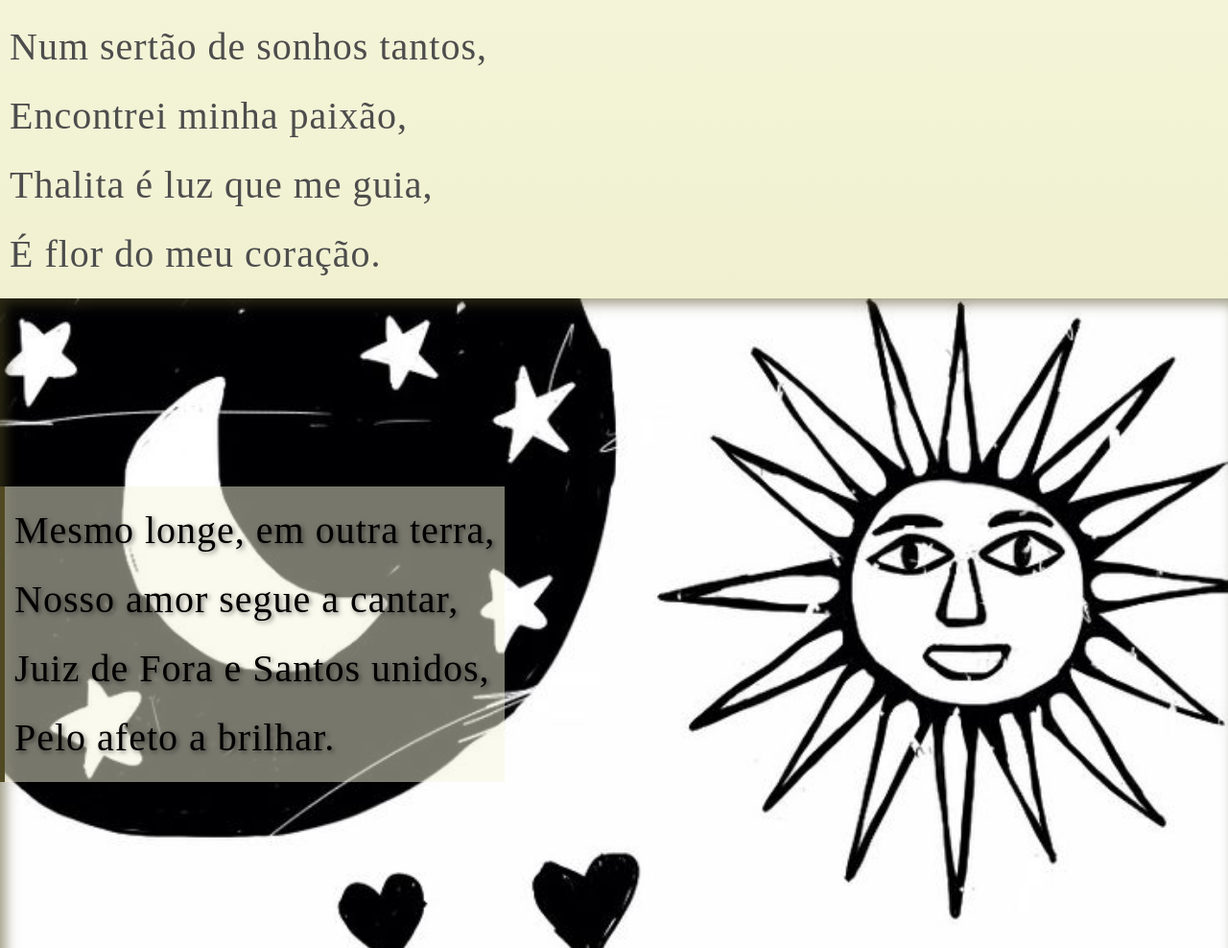
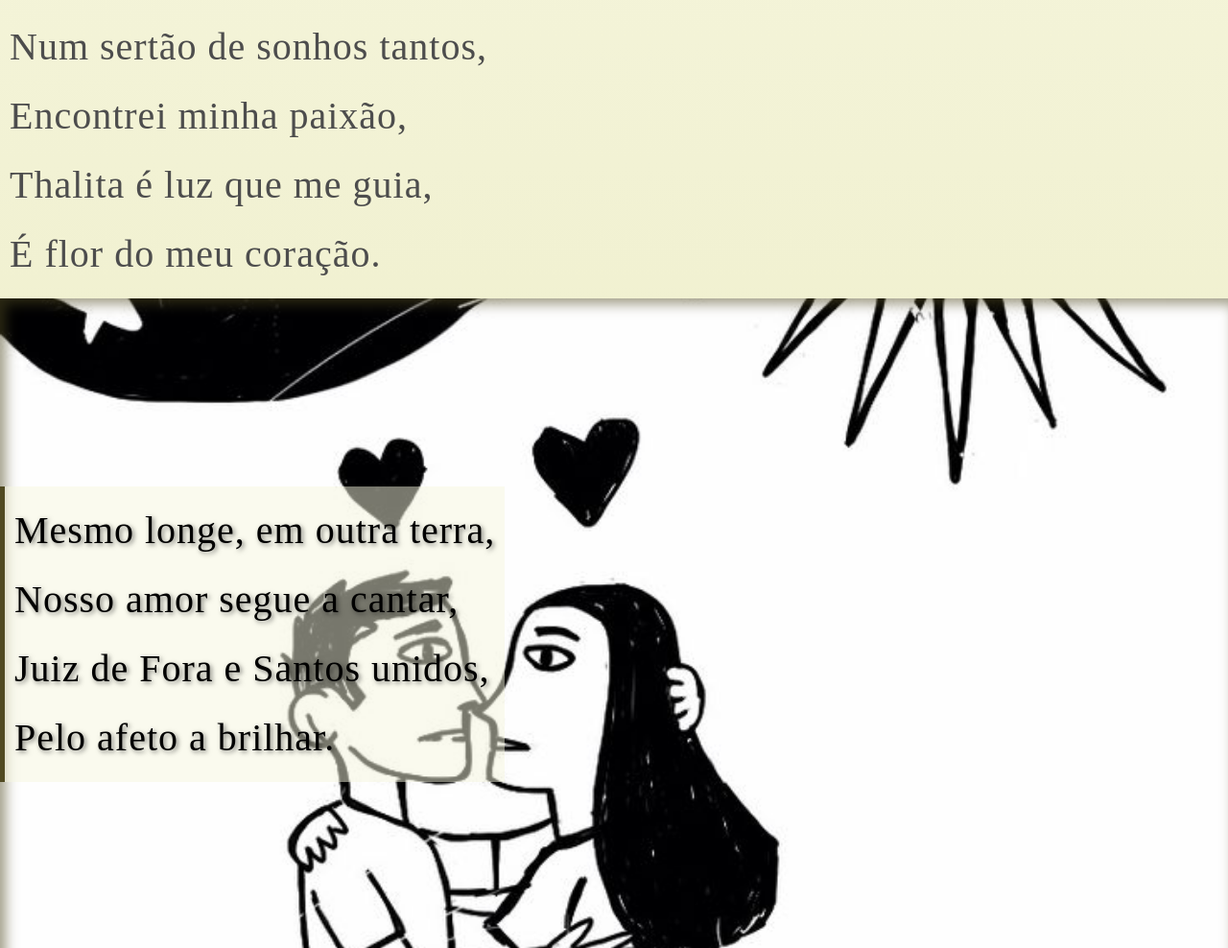
Before and after one commit to gitgabcode/Cordel-encantado, a plain HTML site: page index.html in a window 1280 px wide. Shown: the part 212-1200 px from the top of the page at 96% size. Drawn offline with Linux system fonts and the light colour scheme; a web font is replaced by a local one.

Commit message:
atualização retirando js

```diff
--- a/index.html
+++ b/index.html
@@ -63,8 +63,6 @@
             dedicou este cordel à sua inspiração,
             Thalita Costa.</p>
     </footer>
-
-    <script src="script.js"></script> <!-- Vinculando o JavaScript -->
 </body>
 
 </html>
--- a/script.js
+++ /dev/null
@@ -1,12 +0,0 @@
-// Efeito Parallax: ajuste da posição do fundo durante o scroll
-window.addEventListener('scroll', function() {
-    var container = document.querySelector('#container');
-    var containerTwo = document.querySelector('#container-two');
-
-    // Calcula a posição do scroll
-    var scrollPosition = window.pageYOffset;
-
-    // Move o fundo de acordo com o movimento do scroll (parallax)
-    container.style.backgroundPosition = 'center ' + (scrollPosition * 0.5) + 'px';
-    containerTwo.style.backgroundPosition = 'center ' + (scrollPosition * 0.5) + 'px';
-});
--- a/style.css
+++ b/style.css
@@ -40,7 +40,7 @@ main p {
     background-repeat: no-repeat;
     background-position: right center;
     background-size: cover;
-    background-attachment: fixed;
+
     height: 100vh;
     position: relative;
     box-shadow: inset 6px 6px 13px 0px rgba(80, 73, 33, 0.541);
@@ -52,7 +52,7 @@ main p {
     background-repeat: no-repeat;
     background-position: right center;
     background-size: cover;
-    background-attachment: fixed;
+
     height: 100vh;
     position: relative;
     box-shadow: inset 6px 6px 13px 0px rgba(80, 73, 33, 0.527);
```
